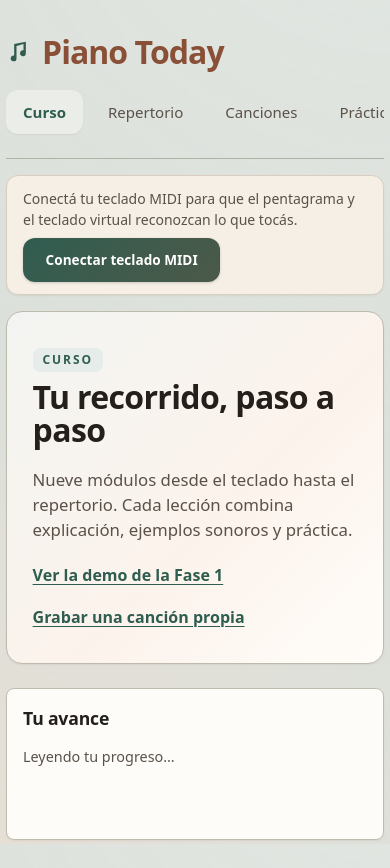
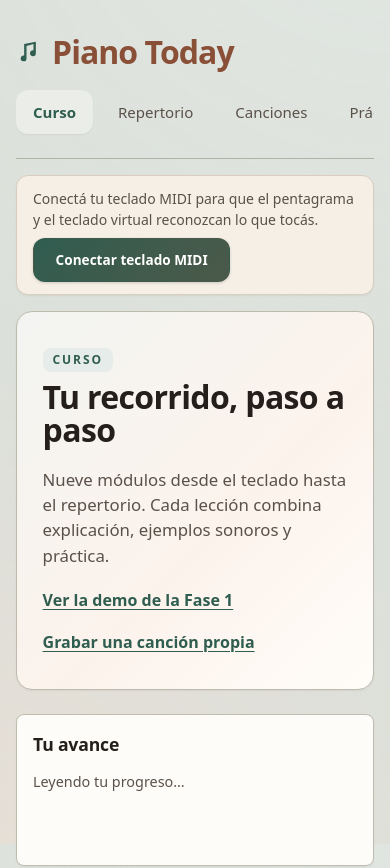
Before and after one commit to wulflo/PianoToday, a React (Vite) app: page / in a window 390 px wide. Shown: the top 868 px of the page. Built offline with nearby package versions, Linux system fonts and the light colour scheme.

Commit message:
feat: aprovechar todo el ancho de pantalla como en MathMaster
El shell usa width 100% sin max-width y padding fluido con clamp, de modo que paneles, rejillas y pestañas se expanden en pantallas anchas.

```diff
--- a/src/styles.css
+++ b/src/styles.css
@@ -221,9 +221,10 @@ code {
 }
 
 .app-shell {
-  width: min(100% - 2rem, 60rem);
+  width: 100%;
+  max-width: none;
   margin: 0 auto;
-  padding: 1.5rem 0 3rem;
+  padding: clamp(1rem, 2vw, 2rem) clamp(1rem, 3vw, 3rem) var(--space-7);
 }
 
 .site-header {
@@ -2152,8 +2153,10 @@ body {
 }
 
 .app-shell {
-  width: min(100% - 2rem, 64rem);
-  padding-top: 1rem;
+  width: 100%;
+  max-width: none;
+  margin: 0 auto;
+  padding: clamp(1rem, 2vw, 2rem) clamp(1rem, 3vw, 3rem) var(--space-7);
 }
 
 .site-header {
@@ -2621,8 +2624,11 @@ input[type='range'] {
 /* Aviso de actualización / offline en pantallas pequeñas */
 @media (max-width: 520px) {
   .app-shell {
-    width: min(100% - 1.25rem, 64rem);
-  }
+  width: 100%;
+  max-width: none;
+  margin: 0 auto;
+  padding: clamp(1rem, 2vw, 2rem) clamp(1rem, 3vw, 3rem) var(--space-7);
+}
 
   .panel,
   .module-card,
@@ -2974,8 +2980,10 @@ progress::-moz-progress-bar {
 
 /* F7-013 — shell: jerarquía clara, profundidad sutil y tacto cómodo. */
 .app-shell {
-  width: min(100% - var(--space-4), 64rem);
-  padding: var(--space-4) 0 var(--space-7);
+  width: 100%;
+  max-width: none;
+  margin: 0 auto;
+  padding: clamp(1rem, 2vw, 2rem) clamp(1rem, 3vw, 3rem) var(--space-7);
 }
 
 .site-header {
@@ -3086,8 +3094,11 @@ progress::-moz-progress-bar {
 
 @media (max-width: 40rem) {
   .app-shell {
-    width: min(100% - var(--space-3), 64rem);
-  }
+  width: 100%;
+  max-width: none;
+  margin: 0 auto;
+  padding: clamp(1rem, 2vw, 2rem) clamp(1rem, 3vw, 3rem) var(--space-7);
+}
 
   .site-nav ul {
     flex-wrap: nowrap;
```
